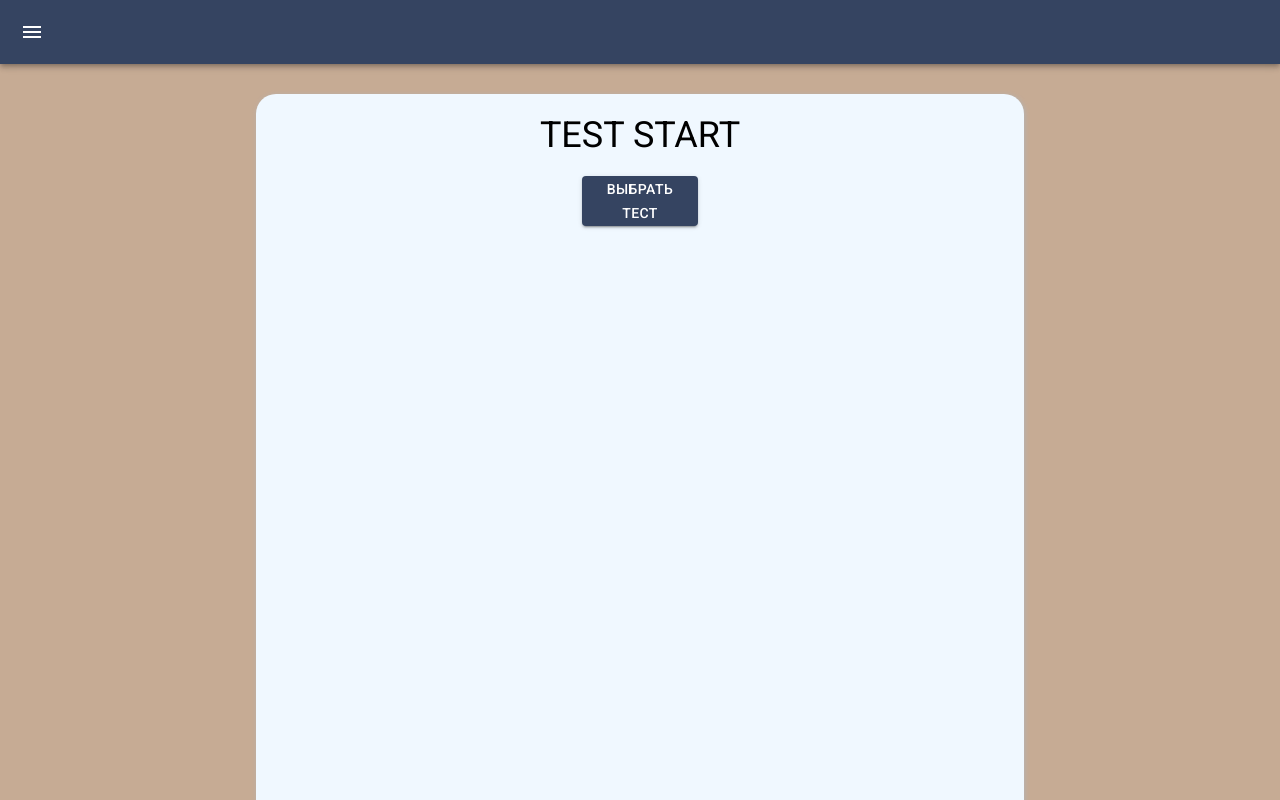
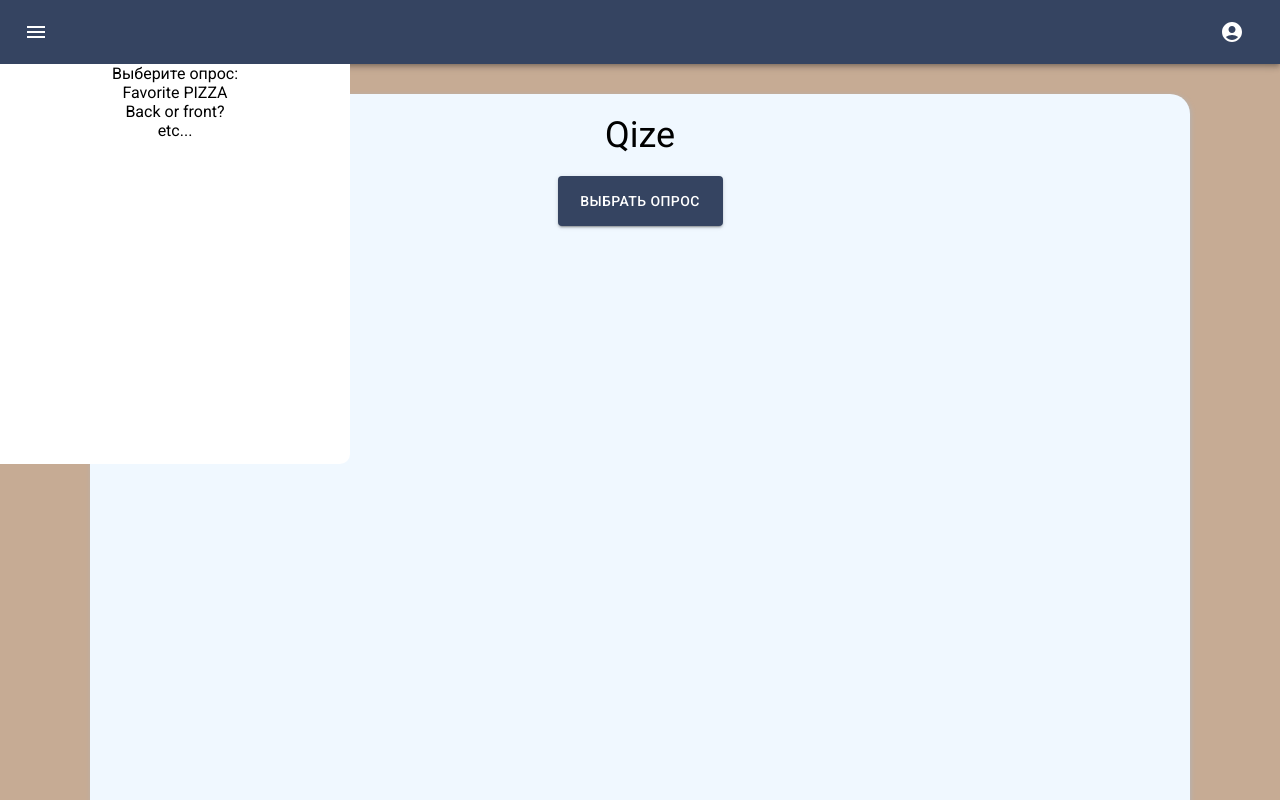
Before and after one commit to shatrovEgor/react-test-express, a React (Create React App) app in the folder frontend/: page /test in a window 1280 px wide. Both pictures are taken after a click on the button 32 px from the left and 32 px from the top of the page. Built offline with nearby package versions, Linux system fonts and the light colour scheme.

Commit message:
add modal window on redux+new page

```diff
--- a/frontend/package.json
+++ b/frontend/package.json
@@ -13,9 +13,13 @@
     "@testing-library/user-event": "^12.8.3",
     "react": "^17.0.2",
     "react-dom": "^17.0.2",
+    "react-redux": "^7.2.6",
     "react-router": "^6.0.2",
     "react-router-dom": "^6.0.2",
     "react-scripts": "4.0.3",
+    "redux": "^4.1.2",
+    "redux-actions": "^2.6.5",
+    "redux-devtools-extension": "^2.13.9",
     "styled-components": "^5.3.3",
     "web-vitals": "^1.1.2"
   },
--- a/frontend/src/App.js
+++ b/frontend/src/App.js
@@ -1,6 +1,7 @@
 import React from 'react'
 import { BrowserRouter, Routes, Route } from "react-router-dom";
 import MainPage from './pages/MainPage';
+import ProfilePage from './pages/ProfilePage';
 import TestPage from './pages/TestPage'
 import './styles/App.css'
 
@@ -13,6 +14,7 @@ function App() {
           <Route path='/' element={<MainPage/>}/>
           <Route path='test' element={<TestPage/>}/>
           <Route path='*' element={<MainPage/>}/>
+          <Route path='profile' element={<ProfilePage/>}/>
         </Routes>
       </BrowserRouter>
     </div>
--- /dev/null
+++ b/frontend/src/actions.js
@@ -0,0 +1,5 @@
+export const MODAL_ACTIVE = 'MODAL_ACTIVE'
+export const MODAL_UNACTIVE = 'MODAL_UNACTIVE'
+
+export const modalActive = () => ({type:MODAL_ACTIVE})
+export const modalUnActive = () => ({type:MODAL_UNACTIVE})
--- /dev/null
+++ b/frontend/src/component/HelloStart.jsx
@@ -0,0 +1,38 @@
+import React from "react";
+import Button from '@mui/material/Button';
+import { createTheme, ThemeProvider } from '@mui/material/styles';
+import '../styles/TestPage.css'
+import store from "../store";
+import {modalActive} from '../actions'
+
+
+const HelloStart = () => {
+    const theme = createTheme({
+        palette: {
+          neutral: {
+            main: '#354461',
+            contrastText: '#fff',
+          },
+        },
+      })
+
+    const clickBtn = () => {
+        store.dispatch(modalActive())
+    }
+
+    return(
+        <div className='container-test'>
+                <p>Qize</p>
+                <ThemeProvider theme={theme}>
+                    <Button
+                        variant="contained"
+                        color='neutral'
+                        onClick={clickBtn}
+                        sx={{ width: '15%', height: '50px', marginTop: '20px'}}
+                    >выбрать опрос</Button>
+                </ThemeProvider>
+        </div>
+    )
+}
+
+export default HelloStart;
--- a/frontend/src/component/Navbar.jsx
+++ b/frontend/src/component/Navbar.jsx
@@ -2,11 +2,55 @@ import React from "react";
 import AppBar from '@mui/material/AppBar';
 import Box from '@mui/material/Box';
 import Toolbar from '@mui/material/Toolbar';
+import Typography from '@mui/material/Typography';
 import IconButton from '@mui/material/IconButton';
 import MenuIcon from '@mui/icons-material/Menu';
+import AccountCircle from '@mui/icons-material/AccountCircle';
+import MenuItem from '@mui/material/MenuItem';
+import Menu from '@mui/material/Menu';
 import { createTheme, ThemeProvider } from '@mui/material/styles';
+import { useNavigate } from 'react-router';
+import { connect } from "react-redux";
+import store from "../store";
+import {modalActive, modalUnActive} from '../actions'
 
-const Navbar = () => {
+const mapStateToProps = state => {
+    return {
+        indicate: state.modal
+    }
+}
+
+
+const  Navbar = ({indicate}) => {
+    let navigate = useNavigate();
+  const [anchorEl, setAnchorEl] = React.useState(null);
+
+  const handleMenu = (event) => {
+    setAnchorEl(event.currentTarget);
+  };
+
+  const menuClick = () => {
+      if(indicate) {
+          store.dispatch(modalUnActive())
+      } else {
+          store.dispatch(modalActive())
+      }
+  }
+
+  const handleClose = () => {
+    setAnchorEl(null);
+  };
+
+  const handleCloseProfile = () => {
+    setAnchorEl(null);
+    navigate('/profile')
+  };
+
+  const handleCloseExit = () => {
+    setAnchorEl(null);
+    navigate('/')
+  };
+
   const theme = createTheme({
     palette: {
       neutral: {
@@ -16,22 +60,68 @@ const Navbar = () => {
     },
   })
 
-    return(
+  return (
     <ThemeProvider theme={theme}>
-            <Box sx={{ width:"100vw" }}>
-                <AppBar
-                    position="static"
-                    color="neutral"
+        <div className={indicate ? 'modal' : 'modal unactive'}>
+            <p>Выберите опрос:</p>
+            <ul>
+                <li>Favorite PIZZA</li>
+                <li>Back or front?</li>
+                <li>etc...</li>
+            </ul>
+        </div>
+    <Box sx={{ flexGrow: 1, width: '100vw' }}>
+      <AppBar position="static" color="neutral">
+        <Toolbar>
+          <IconButton
+            size="large"
+            edge="start"
+            color="inherit"
+            aria-label="menu"
+            sx={{ mr: 2 }}
+            onClick={menuClick}
           >
-                <Toolbar variant="regular">
-                    <IconButton edge="start" color="inherit" aria-label="menu" sx={{ mr: 2 }}>
-                    <MenuIcon />
+            <MenuIcon/>
           </IconButton>
+          <Typography variant="h6" component="div" sx={{ flexGrow: 1 }}>
+          </Typography>
+          {
+            <div>
+              <IconButton
+                size="large"
+                aria-label="account of current user"
+                aria-controls="menu-appbar"
+                aria-haspopup="true"
+                onClick={handleMenu}
+                color="inherit"
+              >
+                <AccountCircle />
+              </IconButton>
+              <Menu
+                id="menu-appbar"
+                anchorEl={anchorEl}
+                anchorOrigin={{
+                  vertical: 'top',
+                  horizontal: 'right',
+                }}
+                keepMounted
+                transformOrigin={{
+                  vertical: 'top',
+                  horizontal: 'right',
+                }}
+                open={Boolean(anchorEl)}
+                onClose={handleClose}
+              >
+                <MenuItem onClick={handleCloseProfile}>Профиль</MenuItem>
+                <MenuItem onClick={handleCloseExit}>Выйти</MenuItem>
+              </Menu>
+            </div>
+          }
         </Toolbar>
       </AppBar>
     </Box>
     </ThemeProvider>
-    )
+  );
 }
 
-export default Navbar;
+export default connect(mapStateToProps)(Navbar)
--- a/frontend/src/index.js
+++ b/frontend/src/index.js
@@ -1,8 +1,13 @@
 import React from 'react';
 import ReactDOM from 'react-dom';
 import App from './App';
+import { Provider } from "react-redux";
+import store from './store'
 
 ReactDOM.render(
-    <App />,
+  <Provider store={store}>
+    <App />
+  </Provider>
+    ,
   document.getElementById('root')
 );
--- /dev/null
+++ b/frontend/src/pages/ProfilePage.jsx
@@ -0,0 +1,11 @@
+import React from "react";
+
+const ProfilePage = () => {
+    return(
+        <div>
+            <h1>Информация о user</h1>
+        </div>
+    )
+}
+
+export default ProfilePage;
--- a/frontend/src/pages/TestPage.jsx
+++ b/frontend/src/pages/TestPage.jsx
@@ -1,38 +1,15 @@
 import React from "react";
 import '../styles/TestPage.css'
 import Navbar from "../component/Navbar";
-import Button from '@mui/material/Button';
-import { createTheme, ThemeProvider } from '@mui/material/styles';
+import HelloStart from "../component/HelloStart";
 
 
 const TestPage = () => {
-    const theme = createTheme({
-        palette: {
-          neutral: {
-            main: '#354461',
-            contrastText: '#fff',
-          },
-        },
-      })
-
-      function hadleClick() {
-        console.log('abbo');
-    }
 
     return(
         <div className='container-test-main'>
             <Navbar/>
-            <div className='container-test'>
-                <p>TEST START</p>
-                <ThemeProvider theme={theme}>
-                    <Button
-                        variant="contained"
-                        onClick={hadleClick}
-                        color='neutral'
-                        sx={{ width: '15%', height: '50px', marginTop: '20px'}}
-                    >выбрать тест</Button>
-                </ThemeProvider>
-            </div>
+            <HelloStart/>
         </div>
     )
 }
--- /dev/null
+++ b/frontend/src/reducers/modal.js
@@ -0,0 +1,12 @@
+import {MODAL_ACTIVE, MODAL_UNACTIVE} from '../actions'
+
+export default function modal (state = false , action) {
+    switch (action.type) {
+        case MODAL_ACTIVE:
+            return true
+        case MODAL_UNACTIVE:
+            return false
+        default:
+            return state
+    }
+}
--- /dev/null
+++ b/frontend/src/store.js
@@ -0,0 +1,11 @@
+import { createStore, combineReducers } from 'redux'
+import { composeWithDevTools } from 'redux-devtools-extension';
+import modal from './reducers/modal'
+
+const reducers = combineReducers({
+    modal,
+  });
+
+const store = createStore(reducers, composeWithDevTools())
+
+export default store
--- a/frontend/src/styles/App.css
+++ b/frontend/src/styles/App.css
@@ -15,3 +15,19 @@
     justify-content: center;
     overflow: hidden;
 }
+
+.modal {
+    position: absolute;
+    left: 0;
+    top: 64px;
+    background-color: white;
+    width: 350px;
+    height: 50vh;
+    transition: 0.1s;
+    border-radius: 0 0 10px 0;
+}
+
+.unactive {
+    opacity: 0;
+    pointer-events: none;
+}
--- a/frontend/src/styles/TestPage.css
+++ b/frontend/src/styles/TestPage.css
@@ -1,6 +1,6 @@
 .container-test {
     height: 100vh;
-    width: 60%;
+    width: 1100px;
     background-color: aliceblue;
     margin-top: 30px;
     border-radius: 20px;
```
Also changed, not shown: 1 other file (tests, documents, lock files or other folders). Lines whose indentation alone changed are shown as unchanged.
